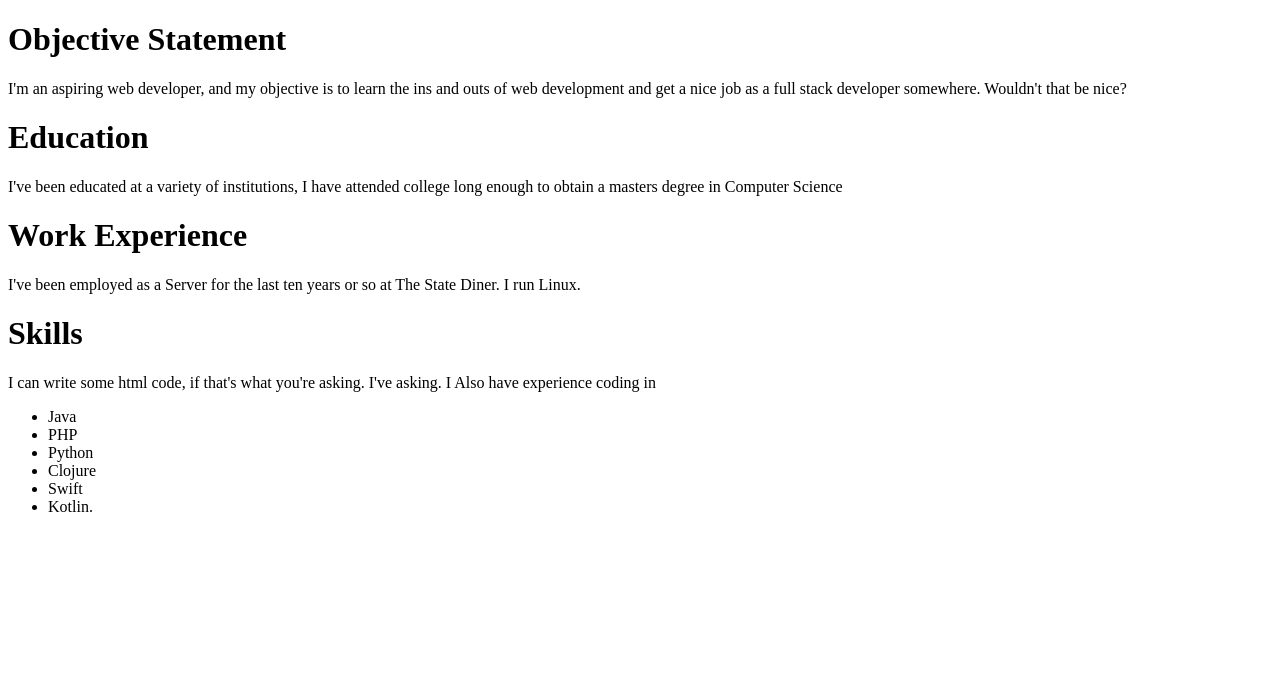
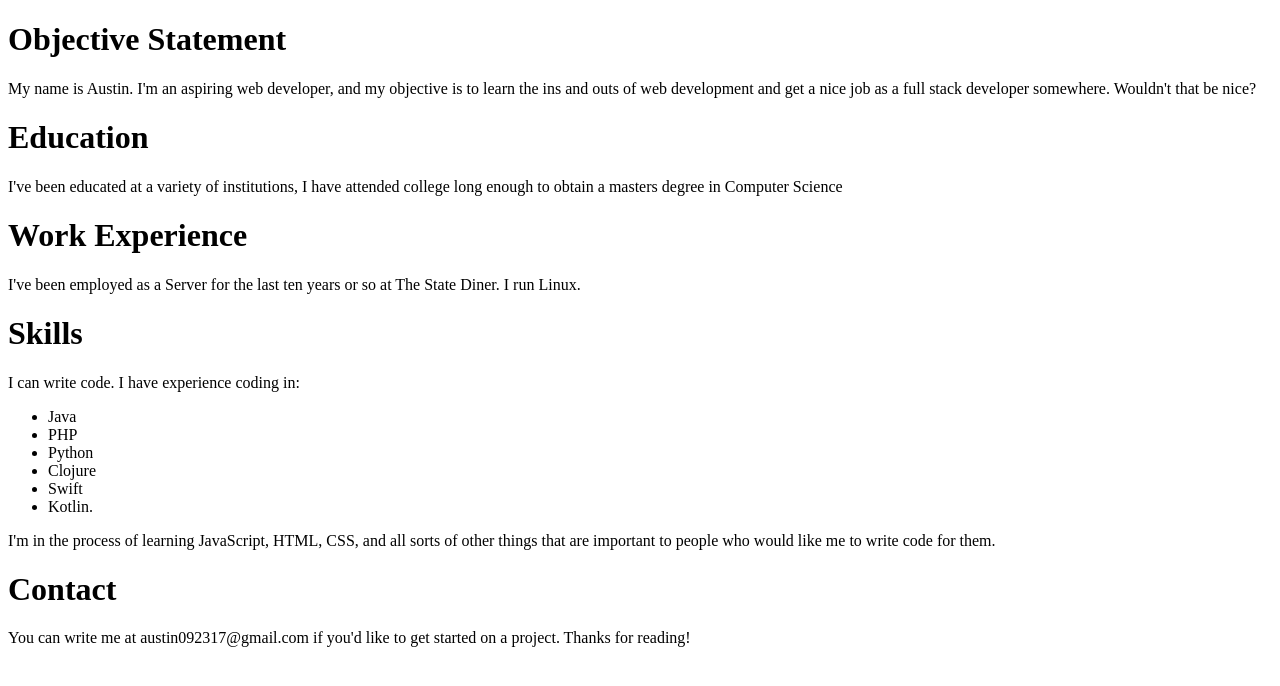
Before and after one commit to amalone5/resume, a plain HTML site: page index.html in a window 1280 px wide. Drawn offline with Linux system fonts and the light colour scheme.

Commit message:
fixed typos, added contact, so on

```diff
--- a/index.html
+++ b/index.html
@@ -6,7 +6,9 @@
 	</head>
 	<body>
 		<h1>Objective Statement</h1>
-		<p>I'm an aspiring web developer, and my objective is to learn the
+		<p>
+			My name is Austin.
+			I'm an aspiring web developer, and my objective is to learn the
 			ins and outs of web development and get a nice job as a full stack
 			developer somewhere. Wouldn't that be nice?
 		</p>
@@ -23,8 +25,7 @@
 		</p>
 		<h1>Skills</h1>
 		<p>
-		I can write some html code, if that's what you're asking. I've asking.
-		I Also have experience coding in
+		I can write code. I have experience coding in:
 		<ul>
 			<li>Java </li>
 			<li>PHP </li>
@@ -33,7 +34,16 @@
 			<li>Swift</li>
 			<li>Kotlin. </li>
 		</ul>
-
+		</p>
+		<p>
+			I'm in the process of learning JavaScript, HTML, CSS, and all sorts of
+			other things that are important to people who would like me to write
+			code for them.
+		</p>
+		<h1>Contact</h1>
+		<p>
+			You can write me at austin092317@gmail.com if you'd like to get started on
+			a project. Thanks for reading!
 		</p>
 
 	</body>
```
